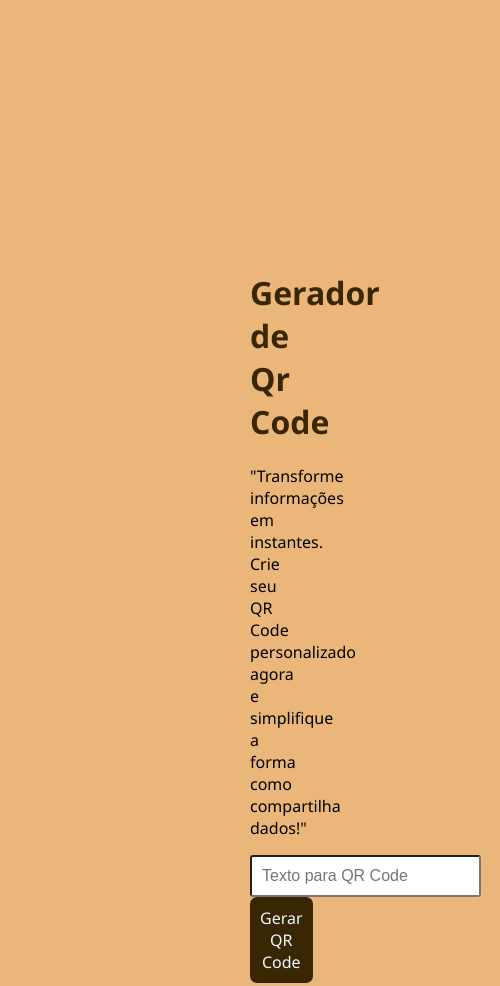
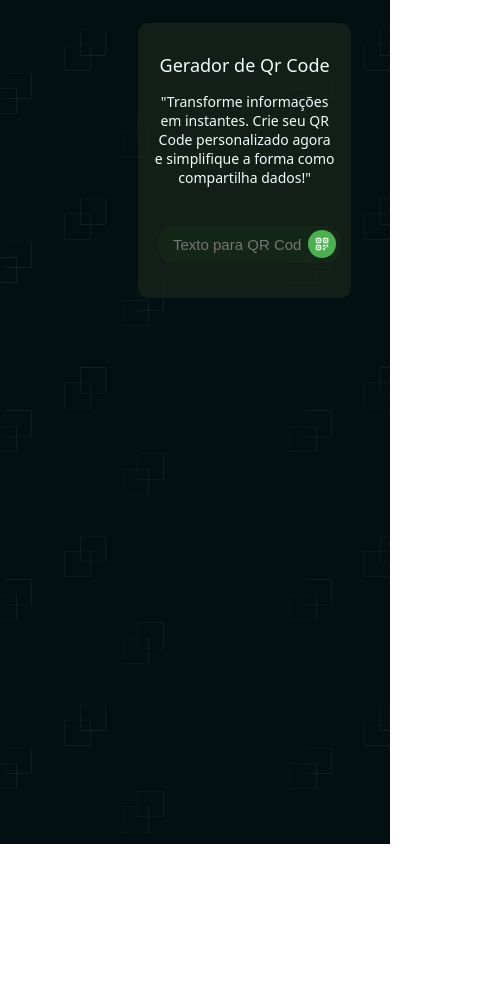
Before and after one commit to TabitaCosta/qrcodejs, a plain HTML site: page index.html in a window 390 px wide. Shown: the whole page, 500 px wide, since content can reach past the window. After the commit the page ends 844 px from the top, so only its background shows below. Drawn offline with Linux system fonts and the light colour scheme.

Commit message:
fix: reestruração e redesing

```diff
--- a/index.html
+++ b/index.html
@@ -1,5 +1,6 @@
 <!DOCTYPE html>
 <html lang="en">
+
 <head>
     <meta charset="UTF-8">
     <meta name="viewport" content="width=device-width, initial-scale=1.0">
@@ -7,17 +8,35 @@
     <link rel="stylesheet" href="style.css">
     <title>Gerador de QR Code</title>
 </head>
+
 <body>
 
     <div class="container">
-        <h1>Gerador de Qr Code</h1>
-        <p>"Transforme informações em instantes. Crie seu QR Code personalizado agora e simplifique a forma como compartilha dados!"</p>
-        <input type="text" id="qr-input" placeholder="Texto para QR Code">
-        <button id="generate-btn" onclick="generateQRCode()">Gerar QR Code</button>
+        <div class="texto">
+            <h2>Gerador de Qr Code</h2>
+            <p>"Transforme informações em instantes. Crie seu QR Code personalizado agora e simplifique a forma como
+                compartilha dados!"</p>
+        </div>
+
+        <div class="qr-wrapper">
+            <input type="text" id="qr-input" placeholder="Texto para QR Code" class="qr-input">
+            <button id="generate-btn" onclick="generateQRCode()" class="btn-gerar">
+                <img src="qrcode.png" alt="Gerar" class="btn-icon">
+            </button>
+        </div>
+
+    </div>
+
+    <div class="result">
         <div class="code" id="qrcode"></div>
-        <button id="download-btn" style="display:none;" onclick="downloadQRCode()">Baixar QR Code</button>
+        <button id="download-btn" onclick="downloadQRCode()" class="btn-download">
+            <img src="https://cdn-icons-png.flaticon.com/512/724/724933.png" alt="Download" class="btn-icon">
+            Baixar QR Code
+        </button>
     </div>
+
 
     <script src="script.js"></script>
 </body>
+
 </html>
--- a/script.js
+++ b/script.js
@@ -1,3 +1,8 @@
+// Esconde o botão ao carregar a página
+window.onload = function () {
+    document.getElementById("download-btn").style.display = "none";
+};
+
 function generateQRCode() {
     var inputValue = document.getElementById("qr-input").value;
     var qrcodeContainer = document.getElementById("qrcode");
@@ -5,20 +10,25 @@ function generateQRCode() {
 
     if (inputValue.trim() !== "") {
         qrcodeContainer.innerHTML = "";
-        var qrcode = new QRCode(qrcodeContainer, {
+
+        new QRCode(qrcodeContainer, {
             text: inputValue,
             width: 200,
             height: 200
         });
 
+        // ✅ Mostra div do QR e botão
         setTimeout(() => {
-            downloadButton.style.display = "inline-block";
+            qrcodeContainer.style.display = "flex";
+            downloadButton.style.display = "inline-flex";
         }, 300);
-
     } else {
         alert("Por favor, insira um texto para gerar o QR Code.");
+        qrcodeContainer.style.display = "none";     // 👈 Esconde se vazio
+        downloadButton.style.display = "none";
     }
 }
+
 
 function downloadQRCode() {
     var qrCodeImg = document.querySelector("#qrcode img");
--- a/style.css
+++ b/style.css
@@ -1,62 +1,243 @@
 body {
-    font-family: Arial, sans-serif;
-    height: 100vh;
-    margin: 0;
-    background-color: rgb(235, 182, 122);
+    background-image: url(fundo.png);
+    background-repeat: repeat;
+    background-position: bottom right;
+    background-size: contain;
+    background-attachment: fixed;
+    padding: 177px;
+    max-width: 1200px;
+    display: flex;
+    align-items: center;
+    gap: 75px;
+    font-family: system-ui, -apple-system, BlinkMacSystemFont, 'Segoe UI', Roboto, Oxygen, Ubuntu, Cantarell, 'Open Sans', 'Helvetica Neue', sans-serif;
 }
 
 .container {
-    padding: 250px;
+    display: flex;
+    flex-direction: column;
     align-items: center;
-    text-align: center;
-    font-family: 'Segoe UI', Tahoma, Geneva, Verdana, sans-serif;
+    background-color: rgba(26, 37, 26, 0.712);
+    color: azure;
+    padding: 15px;
+    border-radius: 10px;
+    max-width: 600px;
+    gap: 5px;
 }
 
-.container h1{
-color:rgb(57, 38, 3) ;
+h2 {
+    font-weight: 300;
 }
 
-#qr-input {
-    padding: 10px;
+.texto {
+    max-width: 50%;
+}
+
+.result {
+    gap: 10px;
+}
+
+.qr-wrapper {
+    position: relative;
+    width: 100%;
+    max-width: 400px;
+    margin: 20px auto;
+}
+
+.qr-input {
+    width: 100%;
+    padding: 12px 45px 12px 15px;
+    border: none;
+    border-radius: 20px;
+    background-color: rgba(47, 143, 52, 0.068);
+    color: white;
     font-size: 16px;
-    margin-right: 10px;
-    border-radius: 3px;
-    boder: none;
+    outline: none;
+    box-sizing: border-box;
+}
+
+.btn-gerar {
+    position: absolute;
+    right: 10px;
+    top: 50%;
+    transform: translateY(-50%);
+    background-color: #4CAF50;
+    border: none;
+    border-radius: 50%;
+    width: 32px;
+    height: 32px;
+    display: flex;
+    align-items: center;
+    justify-content: center;
+    cursor: pointer;
+}
+
+.btn-icon {
+    width: 16px;
+    height: 16px;
+    filter: invert(100%);
+}
+
+.result {
+    display: flex;
+    flex-direction: column;
+    align-items: center;
+    gap: 20px;
+    margin-top: 30px;
 }
 
 .code {
+    display: none;
+    background-color: white;
+    padding: 16px;
+    border-radius: 12px;
+    box-shadow: 0 2px 8px rgba(0, 0, 0, 0.3);
+    justify-content: center;
+    align-items: center;
+}
+
+
+.btn-download {
+    display: none;
     display: flex;
     align-items: center;
-    justify-content: center;
+    gap: 8px;
+    padding: 10px 20px;
+    background-color: #4738f0;
+    border: none;
+    border-radius: 20px;
+    color: white;
+    font-size: 15px;
+    cursor: pointer;
+    transition: background 0.3s ease;
 }
 
-#generate-btn {
-    padding: 10px;
-    font-size: 16px;
-    cursor: pointer;
-    border-radius: 7px;
-    border: none;
-    font-family: 'Segoe UI', Tahoma, Geneva, Verdana, sans-serif;
-    color: aliceblue;
-    background-color: rgb(57, 38, 3);
-
+.btn-download:hover {
+    background-color: #372bc9;
 }
 
-#download-btn {
-    padding: 10px;
-    font-size: 16px;
-    cursor: pointer;
-    border-radius: 7px;
-    border: none;
-    font-family: 'Segoe UI', Tahoma, Geneva, Verdana, sans-serif;
-    color: aliceblue;
-    background-color: rgb(57, 38, 3);
-
+.btn-icon {
+    width: 16px;
+    height: 16px;
+    filter: invert(100%);
 }
 
-#qrcode {
-    max-width: 100%;
-    height: auto;
-    margin-top: 20px;
-    margin-bottom: 10px;
+/* 🔽 Tablets (até 768px) */
+@media (max-width: 768px) {
+    body {
+        padding: 60px 20px;
+        flex-direction: column;
+        align-items: center;
+        gap: 40px;
+        background-size: 300px auto;
+        background-position: bottom center;
+    }
+
+    .container {
+        max-width: 100%;
+        padding: 20px;
+    }
+
+    .texto {
+        max-width: 100%;
+        text-align: center;
+    }
+
+    .qr-wrapper {
+        max-width: 100%;
+        padding: 0 10px;
+    }
+
+    .qr-input {
+        font-size: 16px;
+        padding: 12px 45px 12px 15px;
+    }
+
+    .btn-gerar {
+        width: 30px;
+        height: 30px;
+    }
+
+    .btn-icon {
+        width: 14px;
+        height: 14px;
+    }
+
+    .btn-download {
+        padding: 10px 18px;
+        font-size: 14px;
+    }
+
+    .code {
+        padding: 14px;
+    }
 }
+
+@media (max-width: 480px) {
+    body {
+        width: 47%;
+        padding: 15px;
+        border-radius: 10px;
+        position: relative;
+        left: 42px;
+    }
+
+    h2 {
+        font-size: 18px;
+        text-align: center;
+    }
+
+    .container {
+        width: 100%;
+        padding: 15px;
+        border-radius: 10px;
+        position: relative;
+        left: 88px;
+    }
+
+    .texto {
+        max-width: 100%;
+        text-align: center;
+        font-size: 14px;
+    }
+
+    .qr-wrapper {
+        max-width: 100%;
+        padding: 0 5px;
+    }
+
+    .qr-input {
+        width: 100%;
+        font-size: 15px;
+        padding: 10px 40px 10px 15px;
+        border-radius: 16px;
+    }
+
+    .btn-gerar {
+        width: 28px;
+        height: 28px;
+        right: 10px;
+    }
+
+    .btn-icon {
+        width: 14px;
+        height: 14px;
+    }
+
+    .code {
+        width: 100%;
+        max-width: 250px;
+        padding: 10px;
+        border-radius: 10px;
+    }
+
+    .btn-download {
+        padding: 8px 14px;
+        font-size: 13px;
+        border-radius: 16px;
+    }
+
+    .result {
+        position: relative;
+        left: 90px;
+    }
+}
```
Also changed, not shown: fundo.png (added), qrcode.png (added).
